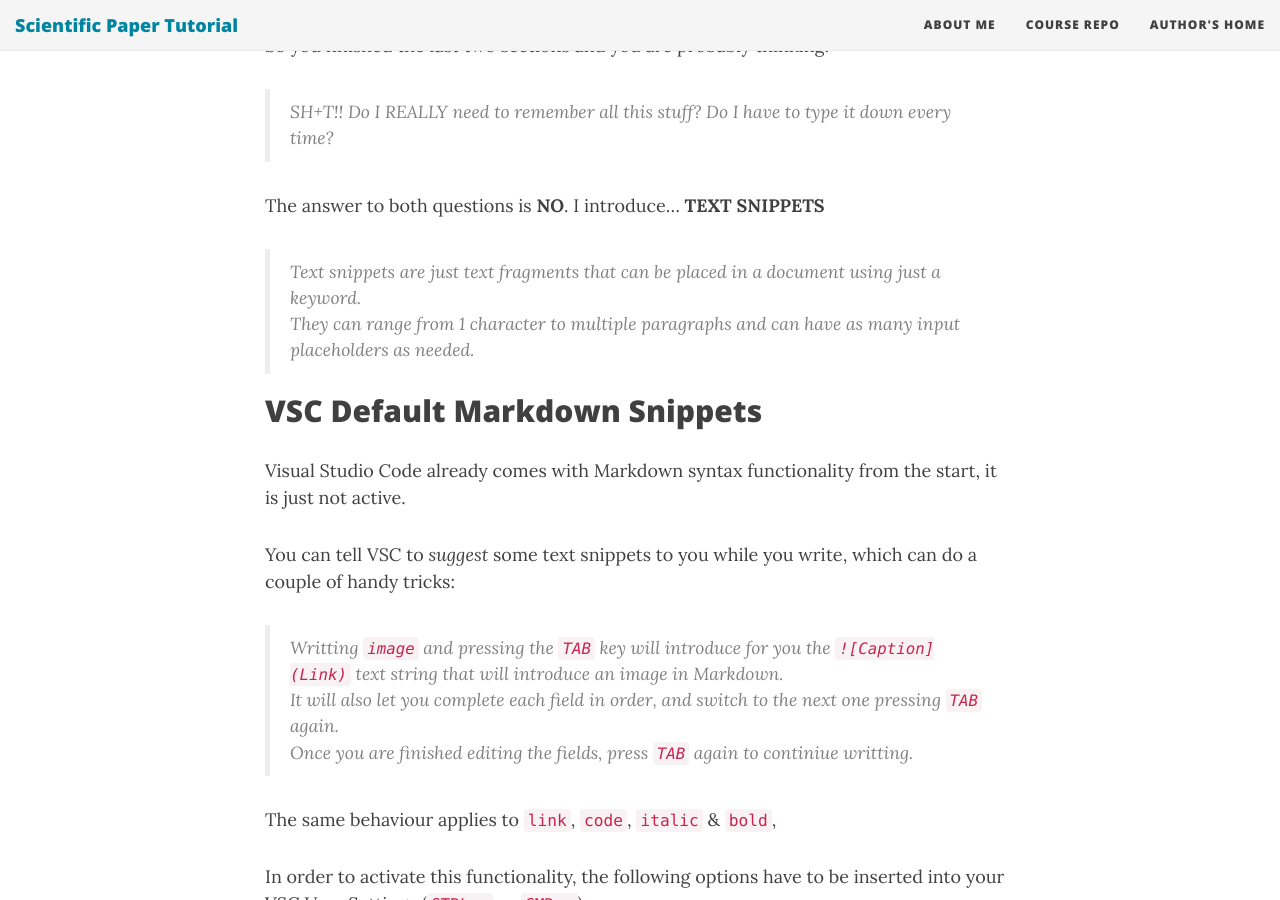
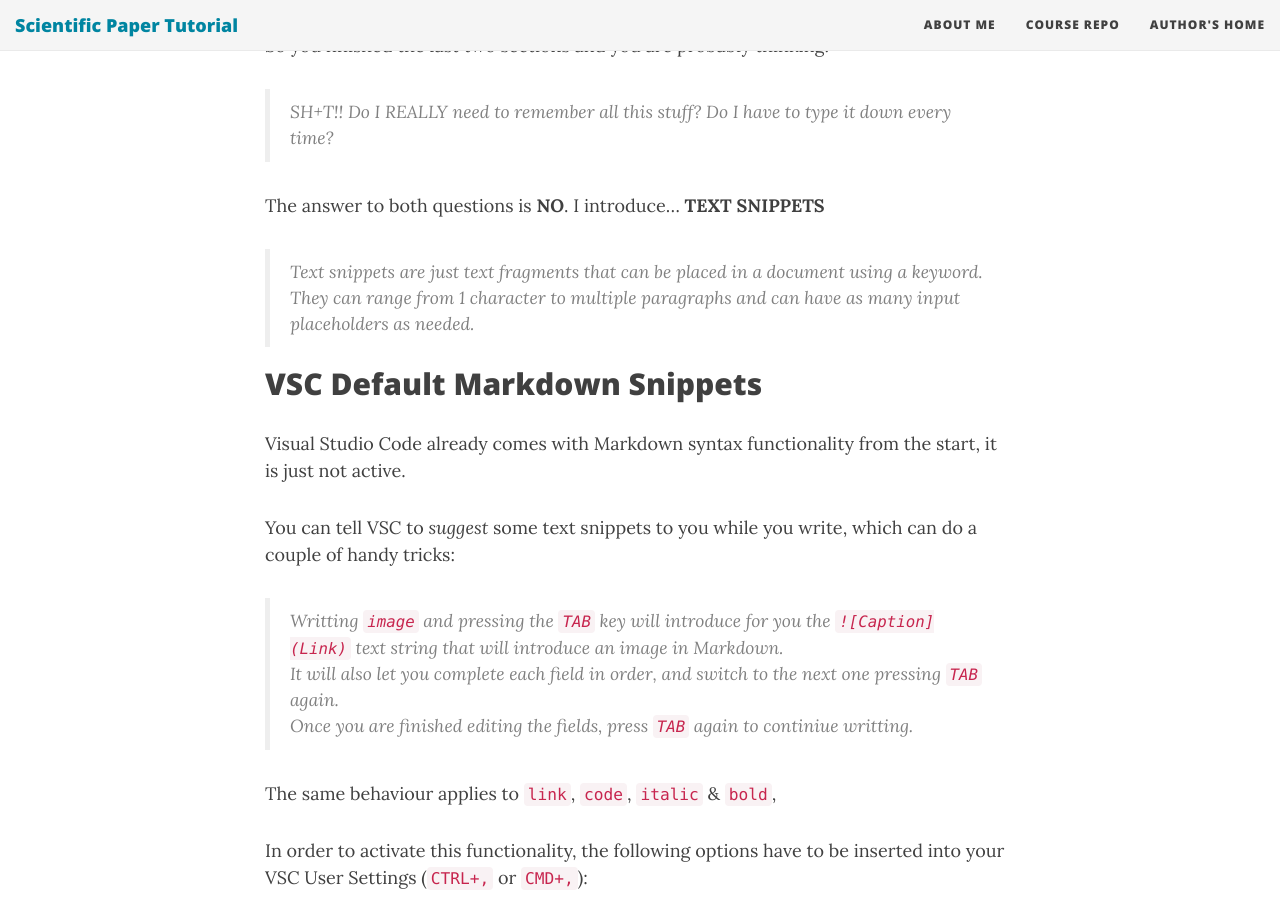
Before and after one commit to AlanRynne/Scientific-Paper-Tutorial, a Jekyll site: the page built from _posts/2018-07-23-PartV-CreatingMarkdownSnippets.md, in a window 1280 px wide and 900 px high, scrolled down 370 px. Built offline with Jekyll 4.4.1, drawn with Linux system fonts in a browser that asks for light colours; nearby versions of some CDN libraries.

Commit message:
Minor fix in PartV

```diff
--- a/_posts/2018-07-23-PartV-CreatingMarkdownSnippets.md
+++ b/_posts/2018-07-23-PartV-CreatingMarkdownSnippets.md
@@ -16,7 +16,7 @@ So you finished the last two sections and you are probably thinking:
 
 The answer to both questions is **NO**. I introduce... **TEXT SNIPPETS**
 
-> Text snippets are just text fragments that can be placed in a document using just a keyword.
+> Text snippets are just text fragments that can be placed in a document using a keyword.
 > They can range from 1 character to multiple paragraphs and can have as many input placeholders as needed.
 
 ## VSC Default Markdown Snippets
```
